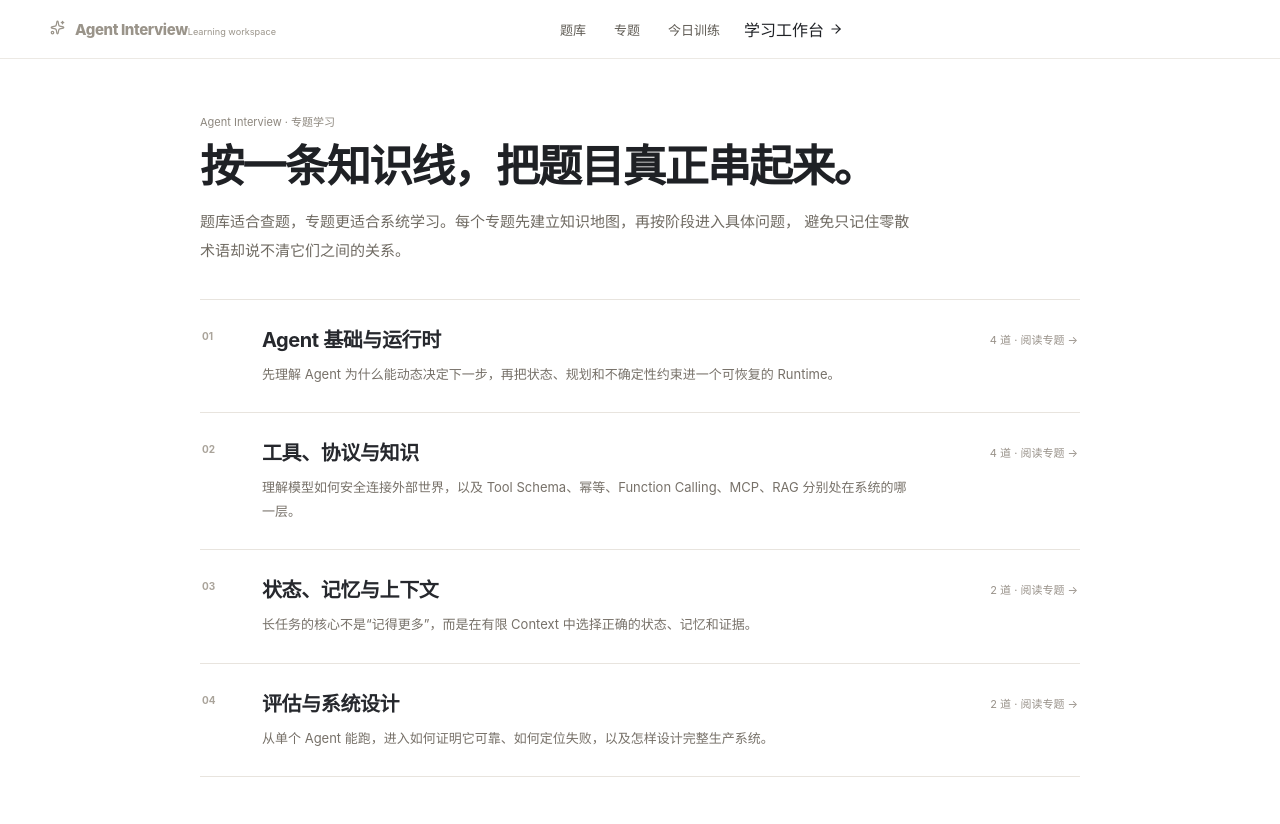
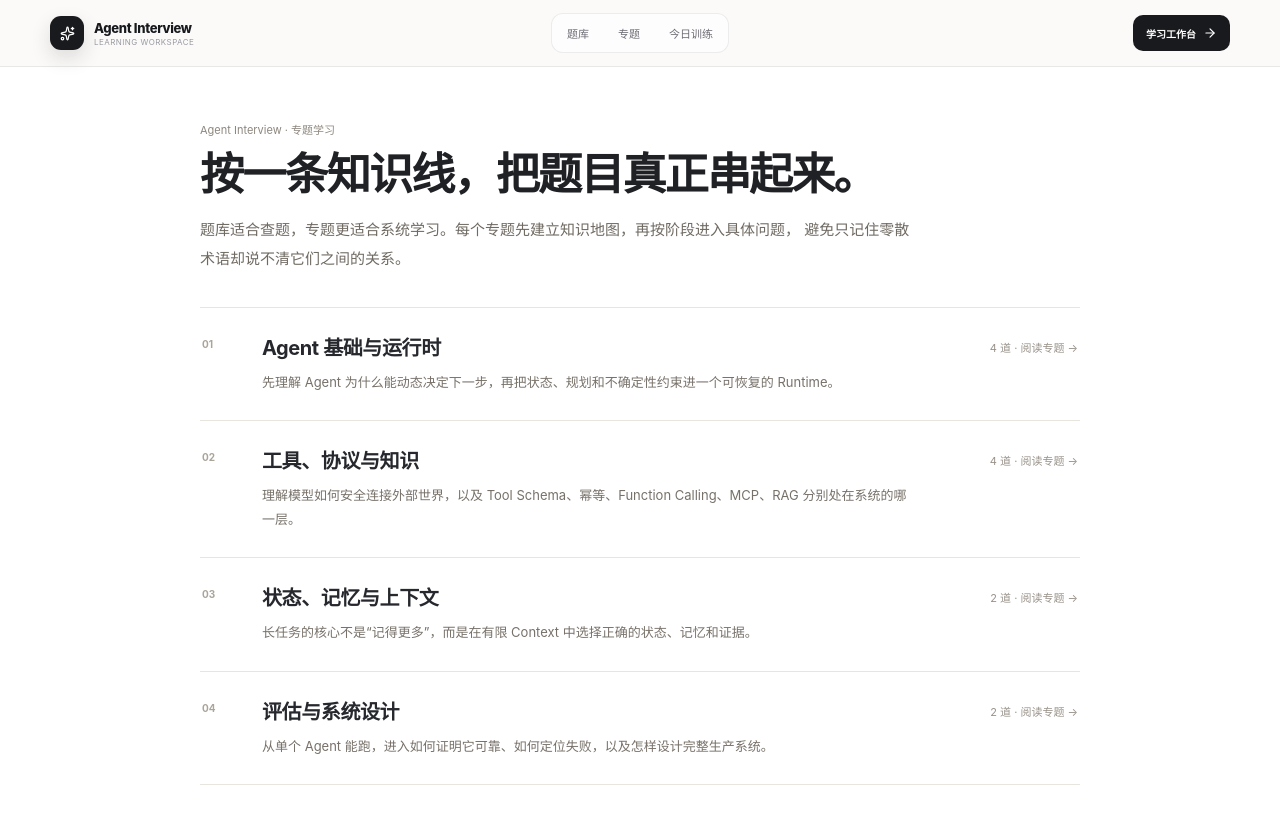
Before and after one commit to 1264585648/interview, a Next.js app: page /topics in a window 1280 px wide. Shown: the top 824 px of the page. Built offline with nearby package versions, Linux system fonts and the light colour scheme.

Commit message:
style: refresh shared site header

```diff
--- a/components/SiteHeader.module.css
+++ b/components/SiteHeader.module.css
@@ -1,14 +1,14 @@
 .header {
   position: sticky;
   top: 0;
-  z-index: 20;
-  border-bottom: 1px solid #ece9e4;
-  background: rgba(255, 255, 255, 0.96);
-  backdrop-filter: blur(10px);
+  z-index: 30;
+  border-bottom: 1px solid rgba(24, 25, 29, 0.08);
+  background: rgba(251, 250, 247, 0.88);
+  backdrop-filter: blur(20px);
 }
 
 .inner {
-  min-height: 58px;
+  min-height: 66px;
   display: grid;
   grid-template-columns: 1fr auto 1fr;
   align-items: center;
@@ -18,60 +18,104 @@
 .brand {
   justify-self: start;
   display: inline-flex;
-  align-items: baseline;
+  align-items: center;
   gap: 10px;
-  color: #191b1f;
+  color: #191a1e;
 }
 
-.brand strong {
-  font-size: 15px;
-  font-weight: 760;
+.brandMark {
+  width: 34px;
+  height: 34px;
+  display: grid;
+  place-items: center;
+  border-radius: 11px;
+  background: #191a1e;
+  color: #fff;
+  box-shadow: 0 8px 20px rgba(25, 26, 30, 0.14);
+}
+
+.brandCopy {
+  display: flex;
+  flex-direction: column;
+  gap: 1px;
+}
+
+.brandCopy strong {
+  font-size: 13px;
+  font-weight: 780;
   letter-spacing: -0.025em;
 }
 
-.brand span {
-  color: #9a948a;
-  font-size: 11px;
+.brandCopy small {
+  color: #999aa2;
+  font-size: 8px;
+  letter-spacing: 0.055em;
+  text-transform: uppercase;
 }
 
 .nav {
   display: flex;
   align-items: center;
-  gap: 28px;
-  color: #5f5b54;
-  font-size: 13px;
+  gap: 7px;
+  padding: 4px;
+  border: 1px solid rgba(24, 25, 29, 0.075);
+  border-radius: 12px;
+  background: rgba(255, 255, 255, 0.65);
+  color: #6d6e76;
+  font-size: 11px;
 }
 
-.nav a,
-.searchLink {
-  transition: color 150ms ease;
+.nav a {
+  padding: 7px 11px;
+  border-radius: 8px;
+  transition: background 150ms ease, color 150ms ease;
 }
 
-.nav a:hover,
-.searchLink:hover {
-  color: #111318;
+.nav a:hover {
+  background: #f0ecff;
+  color: #5d45d7;
 }
 
-.searchLink {
+.workspaceLink {
   justify-self: end;
-  color: #8d877e;
-  font-size: 12px;
+  min-height: 36px;
+  display: inline-flex;
+  align-items: center;
+  gap: 7px;
+  padding: 0 13px;
+  border-radius: 10px;
+  background: #191a1e;
+  color: #fff;
+  font-size: 10px;
+  font-weight: 680;
+  transition: transform 150ms ease, box-shadow 150ms ease;
+}
+
+.workspaceLink:hover {
+  transform: translateY(-1px);
+  box-shadow: 0 9px 22px rgba(25, 26, 30, 0.15);
 }
 
 @media (max-width: 720px) {
   .inner {
+    min-height: 60px;
     grid-template-columns: auto 1fr;
-    gap: 16px;
+    gap: 14px;
   }
 
-  .brand span,
-  .searchLink {
+  .brandCopy small,
+  .workspaceLink {
     display: none;
   }
 
   .nav {
     justify-self: end;
-    gap: 18px;
-    font-size: 12px;
+    gap: 2px;
+    border: 0;
+    background: transparent;
+  }
+
+  .nav a {
+    padding-inline: 8px;
   }
 }
```
